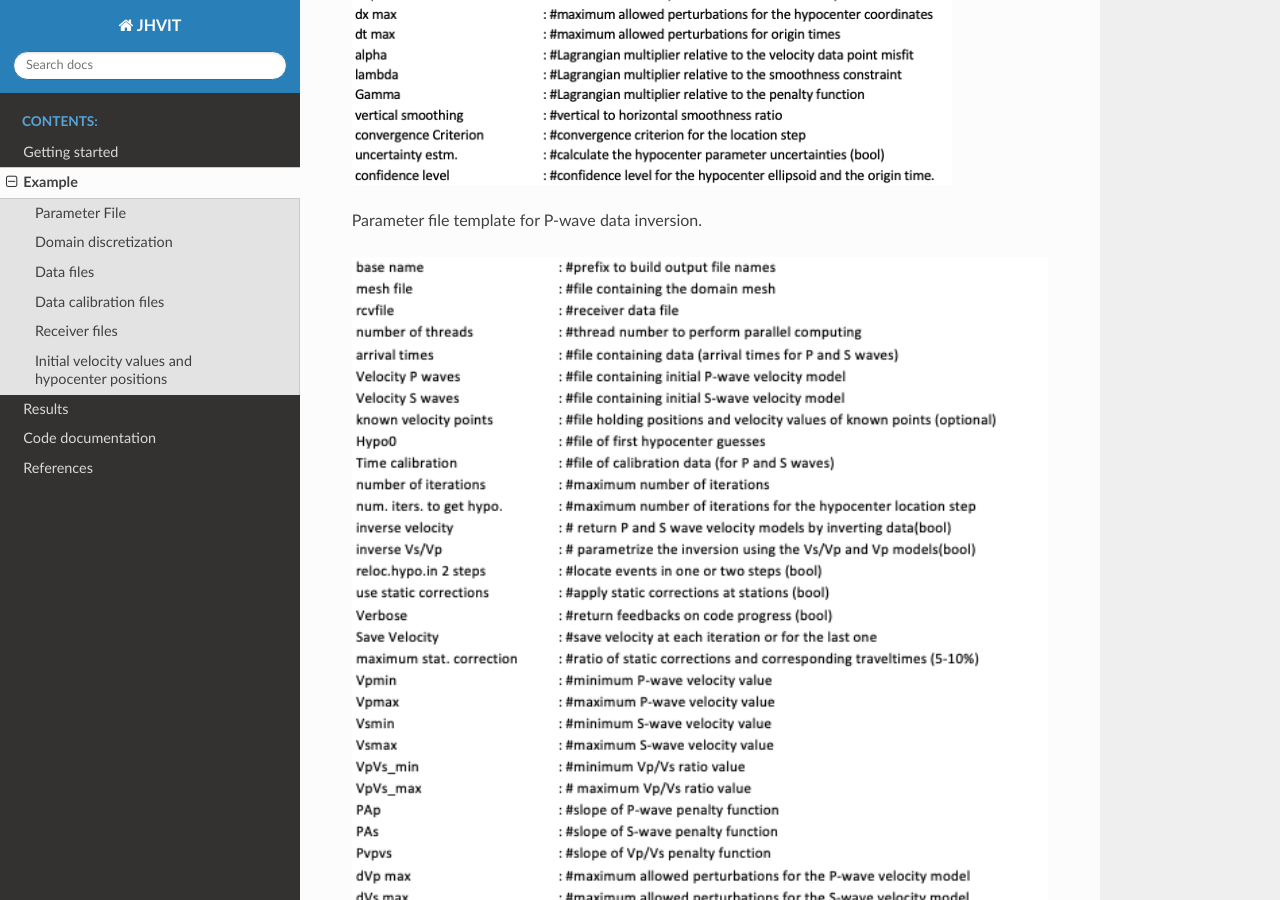
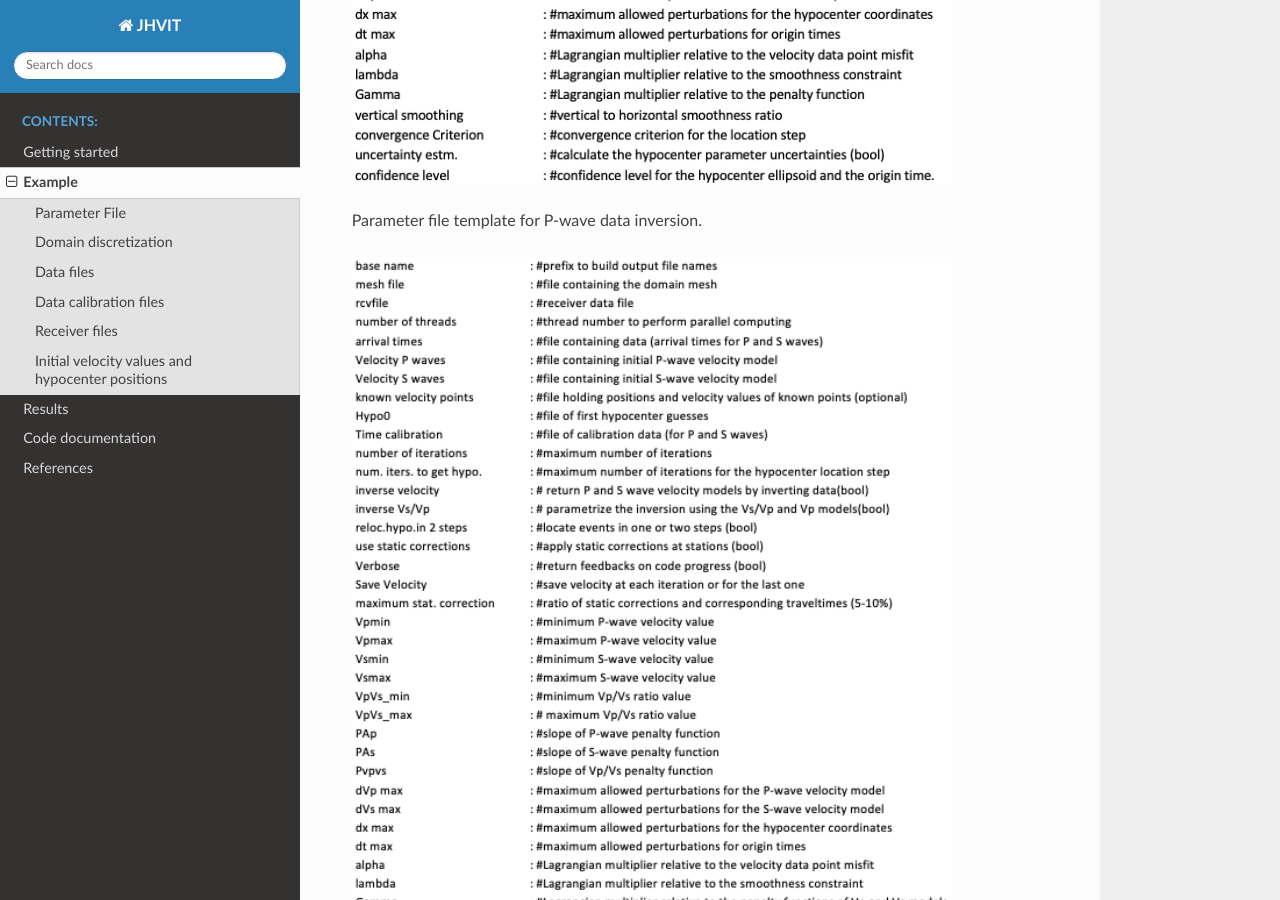
Before and after one commit to groupeLIAMG/JHVIT, a Sphinx documentation site: the page built from docs/example.rst, in a window 1280 px wide and 900 px high, scrolled down 922 px. Built offline with Sphinx 7.4.7 and the Read the Docs theme 2.0.0, drawn with Linux system fonts in a browser that asks for light colours.

Commit message:
docs fix bugs

```diff
--- a/docs/example.rst
+++ b/docs/example.rst
@@ -26,9 +26,8 @@
 Parameter file template for P-wave data inversion.
 
 .. image:: images/P_S_Param_File.*
-  :width: 700px
-  :alt: P- and S-wave file
-  :align: center
+  :width: 600px
+  :alt: PandSwave file
 
 Parameter file template for P- and S-wave data inversion.
 
```
